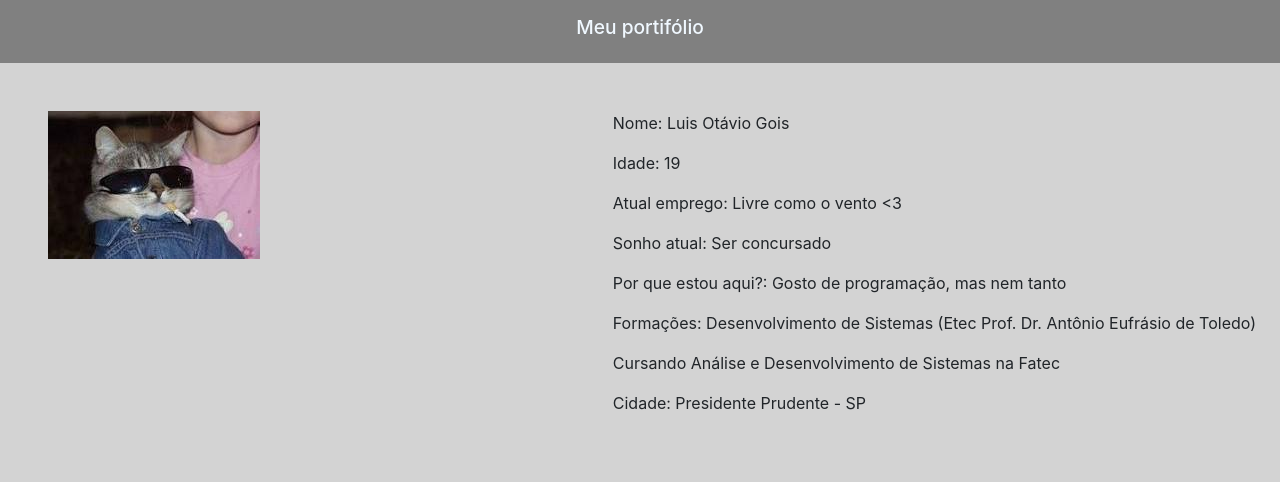
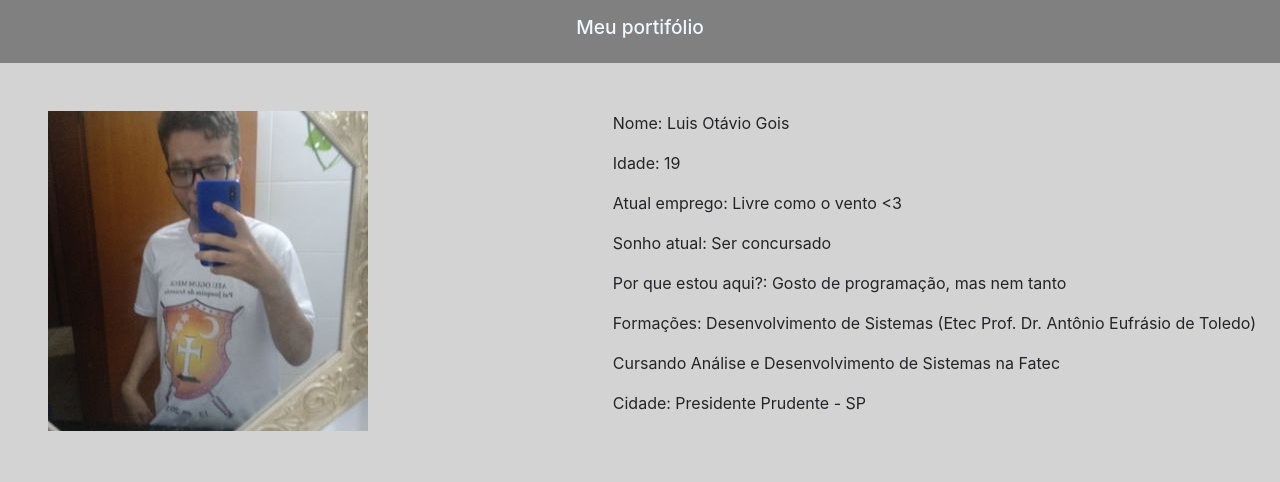
Before and after one commit to luisotavio2023/luisotavio2023.github.io, a plain HTML site: page index.html in a window 1280 px wide. Drawn offline with nearby package versions, Linux system fonts and the light colour scheme.

Commit message:
Adicionando foto correta
A outra era apenas para testes

```diff
--- a/index.html
+++ b/index.html
@@ -39,7 +39,7 @@
         <p>Cidade: Presidente Prudente - SP</p>
     </div>
     <div class="float-left py-5 mx-5">
-        <img src="minhafoto.jfif" alt="Texto alternativo da minha foto">
+        <img src="minhafoto.jpg" alt="Texto alternativo da minha foto">
     </div>
 
 
```
Also changed, not shown: minhafoto.jpg (added).
